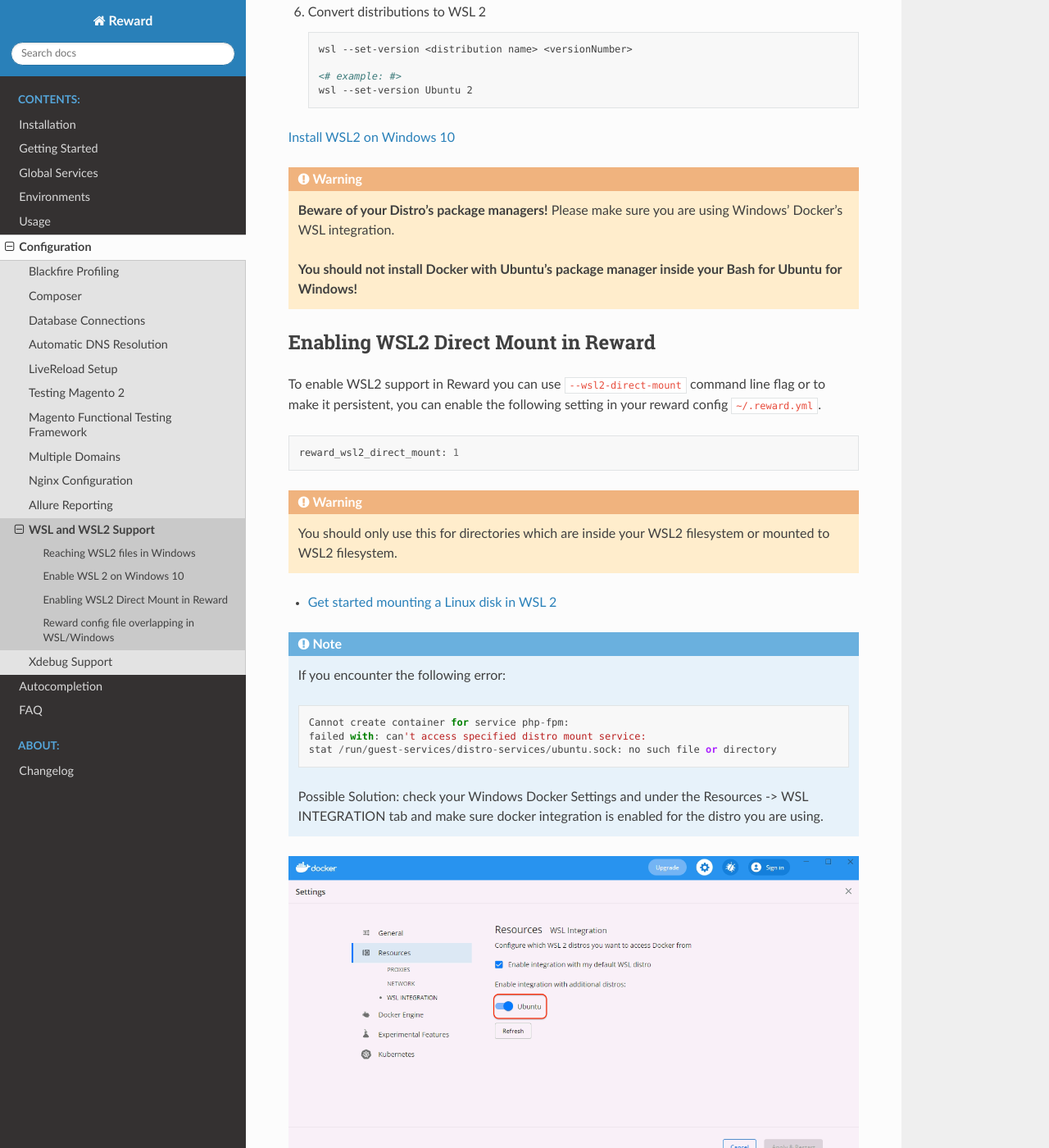
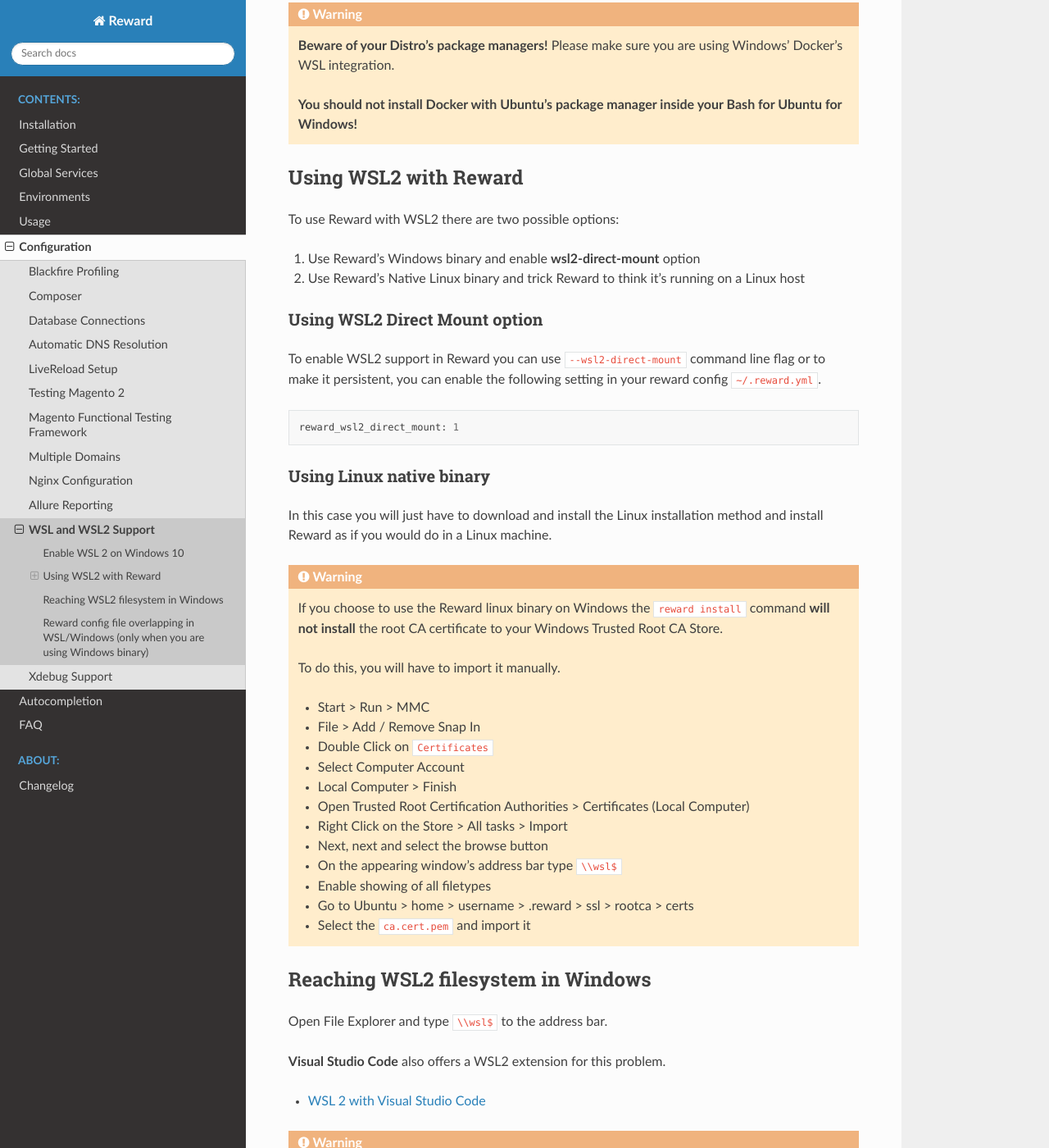
Before and after one commit to rewardenv/reward, a Sphinx documentation site: the page built from docs/configuration/wsl2.md, in a window 1280 px wide and 1400 px high, scrolled down 1433 px. Shown: the whole window at 82% size. Built offline with Sphinx 7.4.7 and the Read the Docs theme 2.0.0, drawn with Linux system fonts in a browser that asks for light colours; some of the changed text lies outside the part shown.

Commit message:
docs: better documentation for WSL2 and native linux binary

````diff
--- a/docs/configuration/wsl2.md
+++ b/docs/configuration/wsl2.md
@@ -19,14 +19,6 @@
 * [Explanation on Architecture in WSL2](https://devblogs.microsoft.com/commandline/announcing-wsl-2/#a-quick-explanation-of-the-architectural-changes-in-wsl-2)
 
 * [Docker Desktop WSL 2 backend](https://docs.docker.com/docker-for-windows/wsl/)
-
-### Reaching WSL2 files in Windows
-
-Open File Explorer and type `\\wsl$` to the address bar.
-
-**Visual Studio Code** also offers a WSL2 extension for this problem.
-
-* [WSL 2 with Visual Studio Code](https://code.visualstudio.com/blogs/2019/09/03/wsl2)
 
 ### Enable WSL 2 on Windows 10
 
@@ -73,7 +65,15 @@
     **You should not install Docker with Ubuntu's package manager inside your Bash for Ubuntu for Windows!**
 ```
 
-### Enabling WSL2 Direct Mount in Reward
+### Using WSL2 with Reward
+
+To use Reward with WSL2 there are two possible options:
+
+1. Use Reward's Windows binary and enable **wsl2-direct-mount** option
+
+2. Use Reward's Native Linux binary and trick Reward to think it's running on a Linux host
+
+#### Using WSL2 Direct Mount option
 
 To enable WSL2 support in Reward you can use `--wsl2-direct-mount` command line flag or to make it persistent, you can
 enable the following setting in your reward config `~/.reward.yml`.
@@ -81,6 +81,39 @@
 ```
 reward_wsl2_direct_mount: 1
 ```
+
+#### Using Linux native binary
+
+In this case you will just have to download and install the Linux installation method and install Reward as if you would
+do in a Linux machine.
+
+``` warning::
+    If you choose to use the Reward linux binary on Windows the ``reward install`` command **will not install** the
+    root CA certificate to your Windows Trusted Root CA Store.
+
+    To do this, you will have to import it manually.
+
+    * Start > Run > MMC
+    * File > Add / Remove Snap In
+    * Double Click on ``Certificates``
+    * Select Computer Account
+    * Local Computer > Finish
+    * Open Trusted Root Certification Authorities > Certificates (Local Computer)
+    * Right Click on the Store > All tasks > Import
+    * Next, next and select the browse button
+    * On the appearing window's address bar type ``\\wsl$``
+    * Enable showing of all filetypes
+    * Go to Ubuntu > home > username > .reward > ssl > rootca > certs
+    * Select the ``ca.cert.pem`` and import it
+```
+
+### Reaching WSL2 filesystem in Windows
+
+Open File Explorer and type `\\wsl$` to the address bar.
+
+**Visual Studio Code** also offers a WSL2 extension for this problem.
+
+* [WSL 2 with Visual Studio Code](https://code.visualstudio.com/blogs/2019/09/03/wsl2)
 
 ``` warning::
     You should only use this for directories which are inside your WSL2 filesystem or mounted to WSL2 filesystem.
@@ -103,7 +136,7 @@
 
 ![Docker WSL Integration Settings](screenshots/docker-wsl-integration.png)
 
-### Reward config file overlapping in WSL/Windows
+### Reward config file overlapping in WSL/Windows (only when you are using Windows binary)
 
 ``` note::
     Even when you are running Reward's Windows binary inside WSL2 it will not use WSL2's home directory as your user's and the application's HOME.
````
